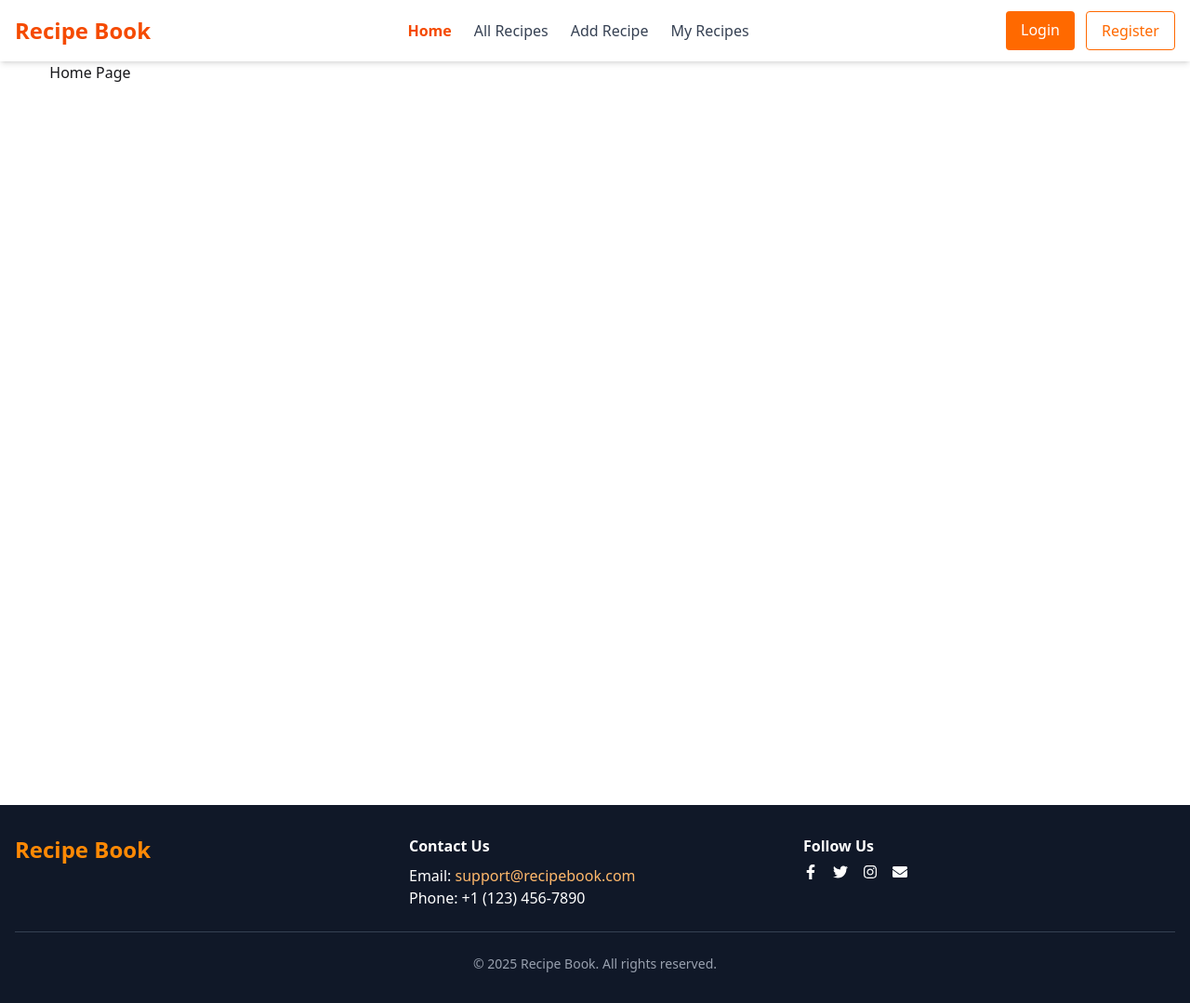
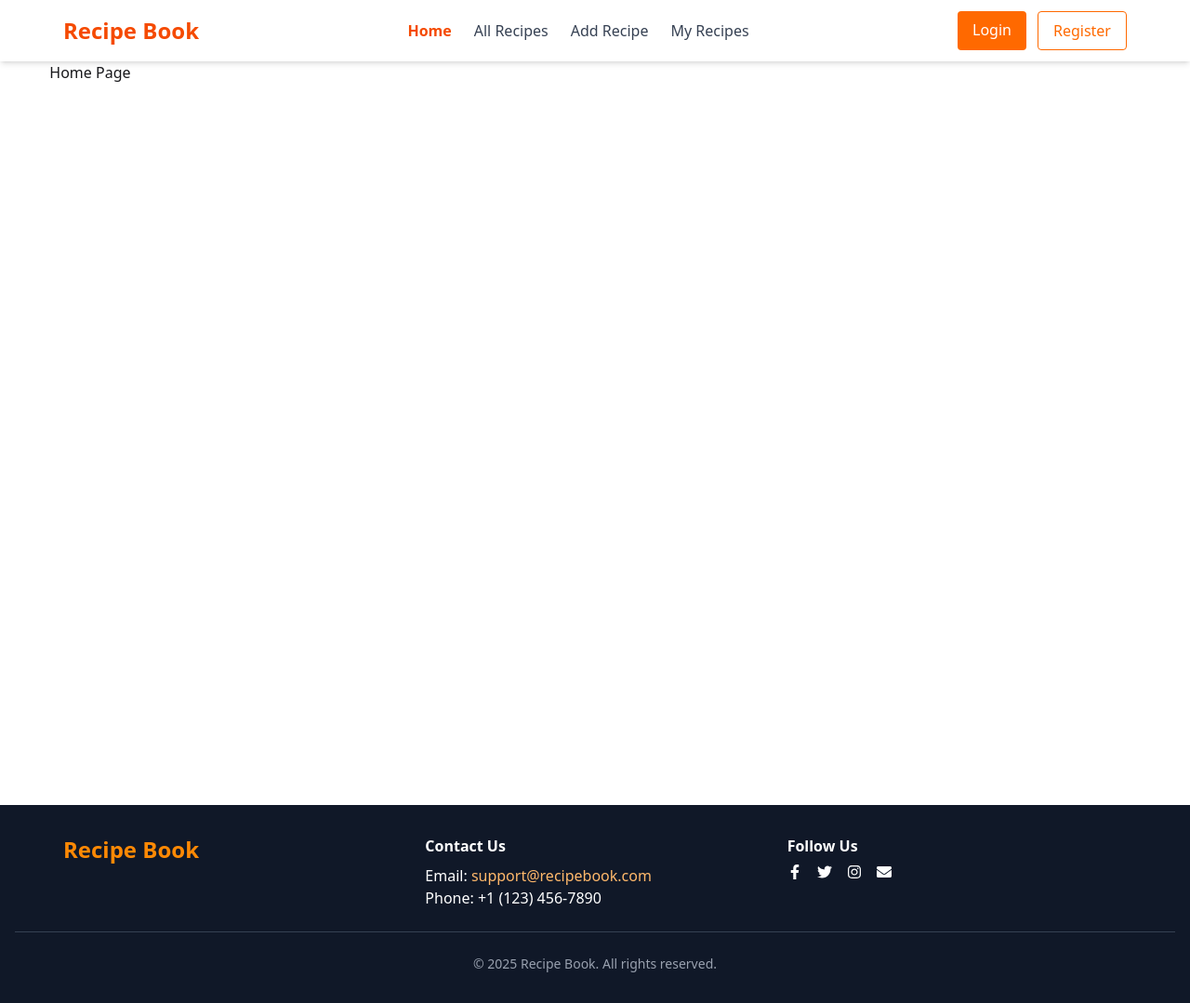
Before and after one commit to forhadreza43/recipe-book-client, a React (Vite) app: page / in a window 1280 px wide. Shown: the whole page at 93% size. Built offline with nearby package versions, Linux system fonts and the light colour scheme; no server answers.

Commit message:
Fixed width of nav and footer

```diff
--- a/src/components/Footer.jsx
+++ b/src/components/Footer.jsx
@@ -8,7 +8,7 @@ import {
 export default function Footer() {
   return (
     <footer className="bg-gray-900 px-4 py-8 text-white">
-      <div className="mx-auto grid max-w-7xl grid-cols-1 gap-6 text-center md:grid-cols-3 md:text-left">
+      <div className="mx-auto grid max-w-7xl grid-cols-1 gap-6 text-center md:grid-cols-3 md:text-left w-11/12 mx-auto">
         {/* Website Name */}
         <div>
           <h2 className="text-2xl font-bold text-orange-400">Recipe Book</h2>
--- a/src/components/Navbar.jsx
+++ b/src/components/Navbar.jsx
@@ -18,7 +18,8 @@ export default function Navbar() {
       : "text-gray-700 hover:text-orange-500";
 
   return (
-    <nav className="flex items-center justify-between bg-white px-4 py-3 shadow-md">
+    <nav className="px-4 py-3 shadow-md">
+      <div className="flex items-center justify-between bg-white w-11/12 max-w-7xl mx-auto">
         <Link to="/" className="text-2xl font-bold text-orange-600">
           Recipe Book
         </Link>
@@ -81,6 +82,7 @@ export default function Navbar() {
             </div>
           )}
         </div>
+      </div>
     </nav>
   );
 }
```
Lines whose indentation alone changed are shown as unchanged.
